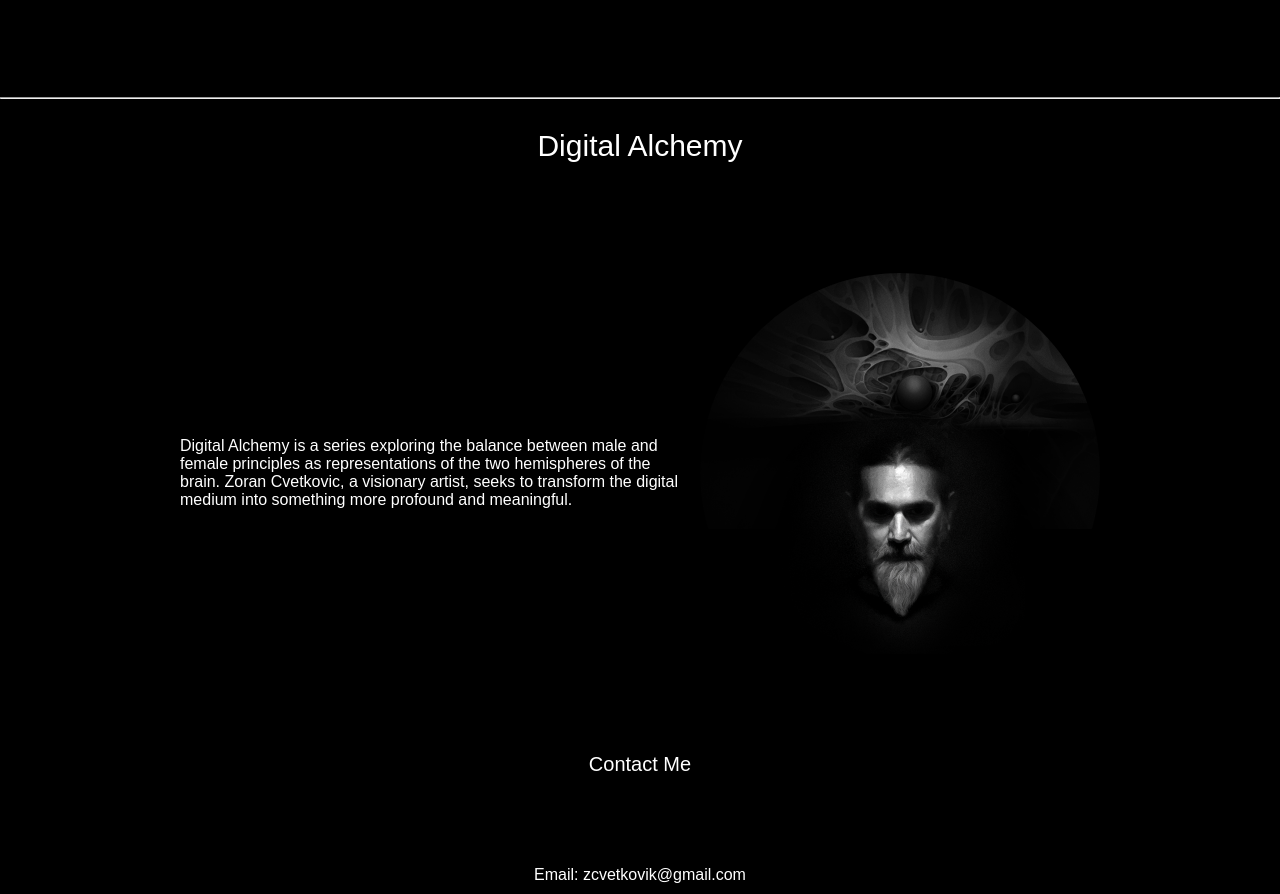
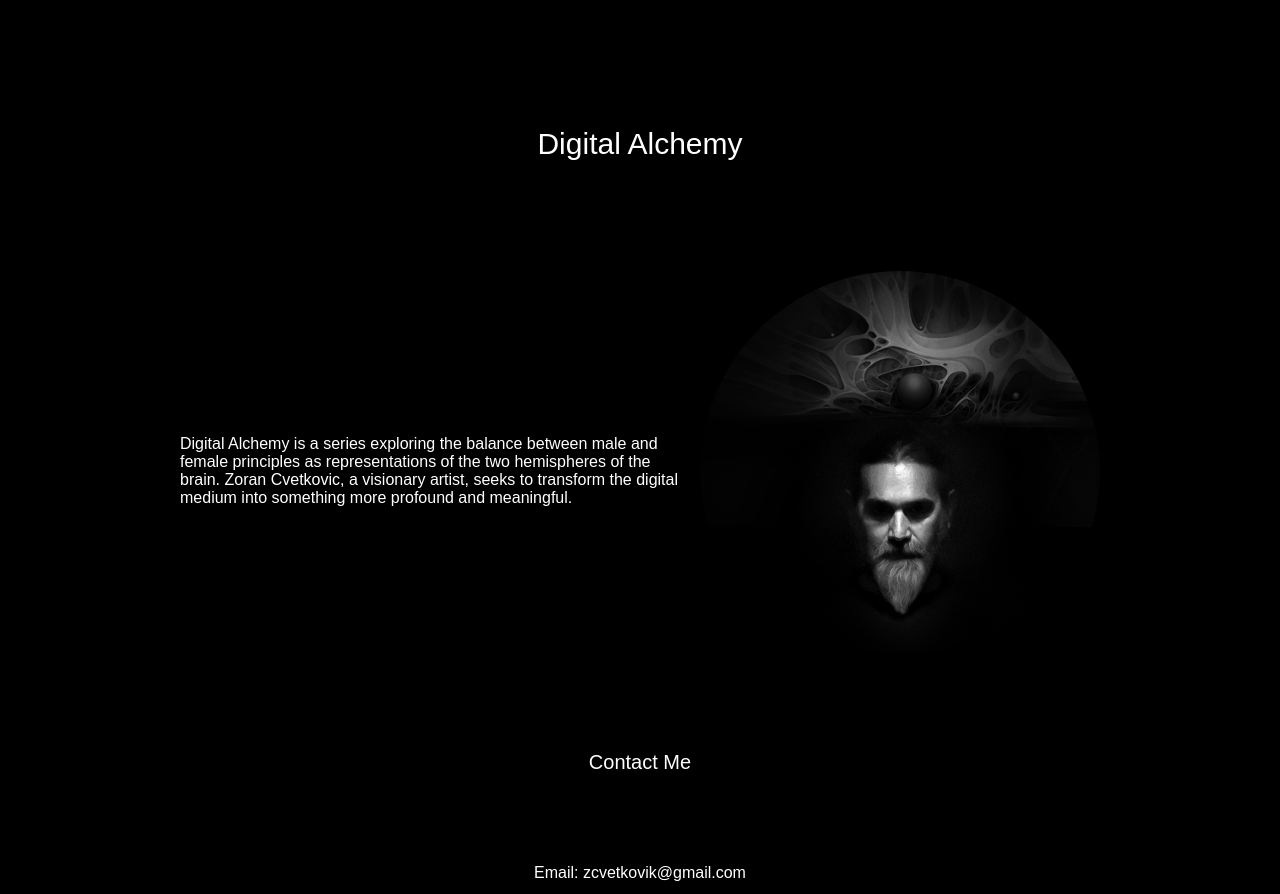
Before and after one commit to ZoranC0912/ZC_web, a plain HTML site: page index.html in a window 1280 px wide. Shown: the part 2521-3415 px from the top of the page. Drawn offline with Linux system fonts and the light colour scheme.

Commit message:
Update index.html

```diff
--- a/index.html
+++ b/index.html
@@ -287,7 +287,7 @@
         <div class="lightbox-title" id="lightbox-title"></div>
     </div>
 
-<hr class="section-divider"> <!-- Divider after About -->
+
 
     <!-- About Section -->
     <div id="about" class="about">
```
